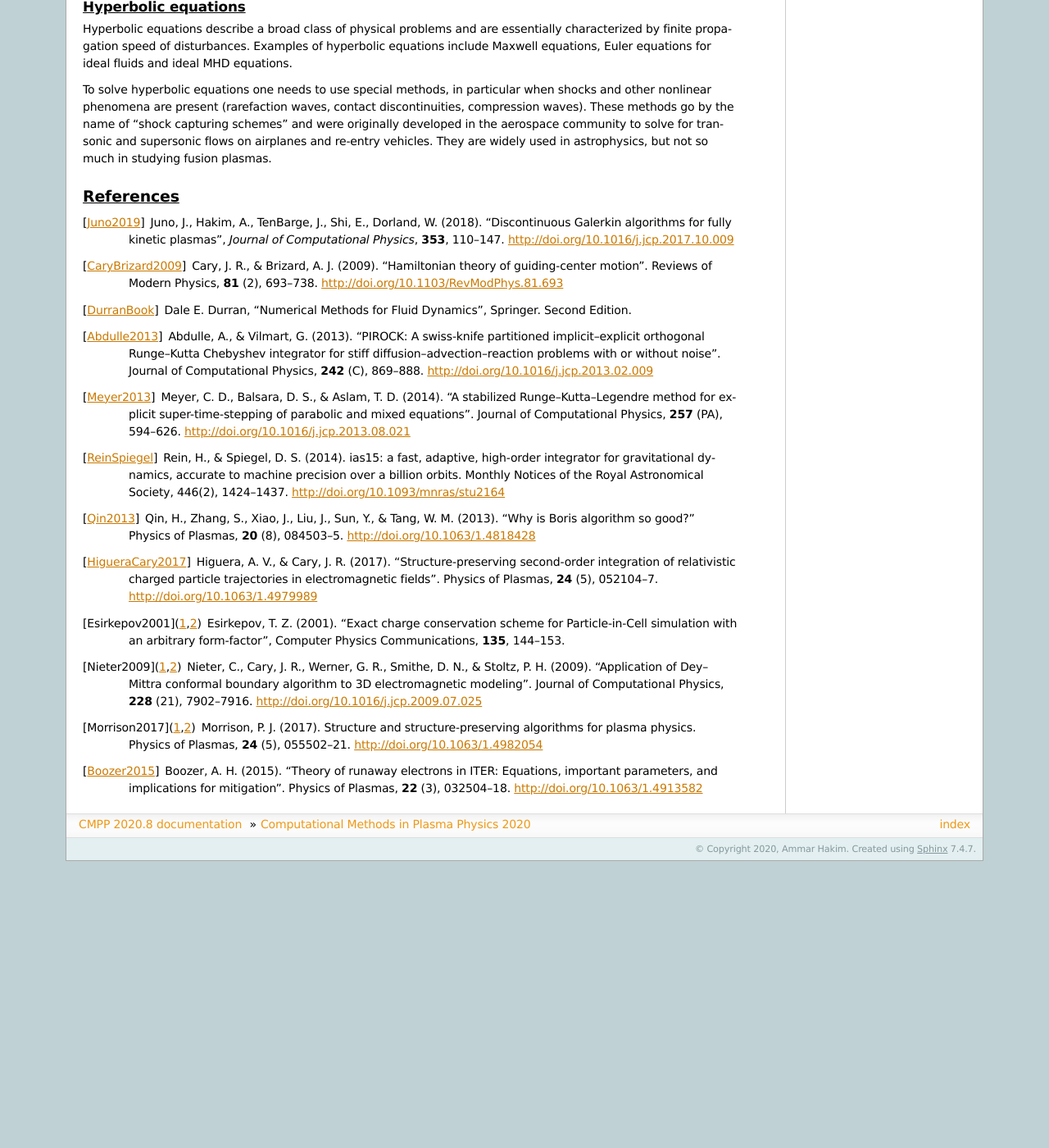
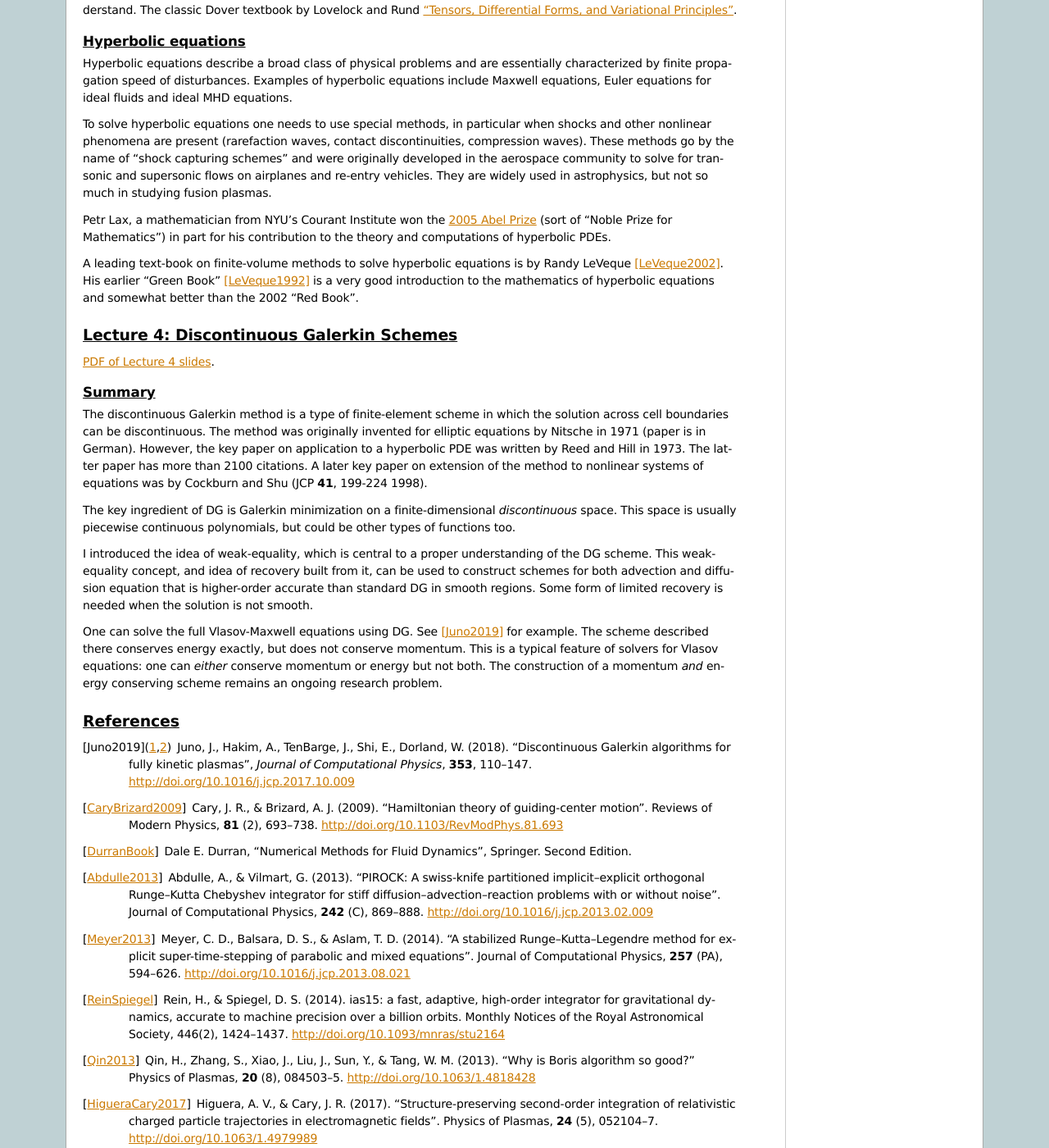
Before and after one commit to ammarhakim/summer-school-cmpp, a Sphinx documentation site: the page built from source/index.rst, in a window 1280 px wide and 1400 px high, scrolled down 5704 px. Shown: the whole window at 82% size. Built offline with Sphinx 7.4.7, drawn with Linux system fonts in a browser that asks for light colours; before the commit the page ends 6754 px from its top, so only the background shows below that; some of the changed text lies outside the part shown.

Commit message:
Updates for Lecture 4

```diff
--- a/source/index.rst
+++ b/source/index.rst
@@ -440,6 +440,53 @@ and supersonic flows on airplanes and re-entry vehicles. They are
 widely used in astrophysics, but not so much in studying fusion
 plasmas.
 
+Petr Lax, a mathematician from NYU's Courant Institute won the `2005
+Abel Prize
+<https://www.nyu.edu/about/news-publications/news/2005/may/nyu_mathematician_peter_lax.html>`_
+(sort of "Noble Prize for Mathematics") in part for his contribution
+to the theory and computations of hyperbolic PDEs.
+
+A leading text-book on finite-volume methods to solve hyperbolic
+equations is by Randy LeVeque [LeVeque2002]_. His earlier "Green Book"
+[LeVeque1992]_ is a very good introduction to the mathematics of
+hyperbolic equations and somewhat better than the 2002 "Red Book".
+
+Lecture 4: Discontinuous Galerkin Schemes
+-----------------------------------------
+
+`PDF of Lecture 4 slides <./_static/lec4-2020.pdf>`_.
+
+Summary
+=======
+
+The discontinuous Galerkin method is a type of finite-element scheme
+in which the solution across cell boundaries can be discontinuous. The
+method was originally invented for elliptic equations by Nitsche in
+1971 (paper is in German). However, the key paper on application to a
+hyperbolic PDE was written by Reed and Hill in 1973. The latter paper
+has more than 2100 citations. A later key paper on extension of the
+method to nonlinear systems of equations was by Cockburn and Shu
+(JCP **41**, 199-224 1998).
+
+The key ingredient of DG is Galerkin minimization on a
+finite-dimensional *discontinuous* space. This space is usually
+piecewise continuous polynomials, but could be other types of
+functions too.
+
+I introduced the idea of weak-equality, which is central to a proper
+understanding of the DG scheme. This weak-equality concept, and idea
+of recovery built from it, can be used to construct schemes for both
+advection and diffusion equation that is higher-order accurate than
+standard DG in smooth regions. Some form of limited recovery is needed
+when the solution is not smooth.
+
+One can solve the full Vlasov-Maxwell equations using DG. See
+[Juno2019]_ for example. The scheme described there conserves energy
+exactly, but does not conserve momentum. This is a typical feature of
+solvers for Vlasov equations: one can *either* conserve momentum or
+energy but not both. The construction of a momentum *and* energy
+conserving scheme remains an ongoing research problem.
+
 References
 ----------
 
@@ -502,3 +549,9 @@ References
    ITER: Equations, important parameters, and implications for
    mitigation". Physics of Plasmas, **22** (3),
    032504–18. http://doi.org/10.1063/1.4913582
+
+.. [LeVeque1992] R.J. LeVeque. "Numerical methods for conservation
+   laws". Birkhäuser, 1992.
+
+.. [LeVeque2002] R.J. LeVeque. "Finite volume methods for hyperbolic
+   problems". Cambridge University Press, 2002.
```
Also changed, not shown: 17 other files.
